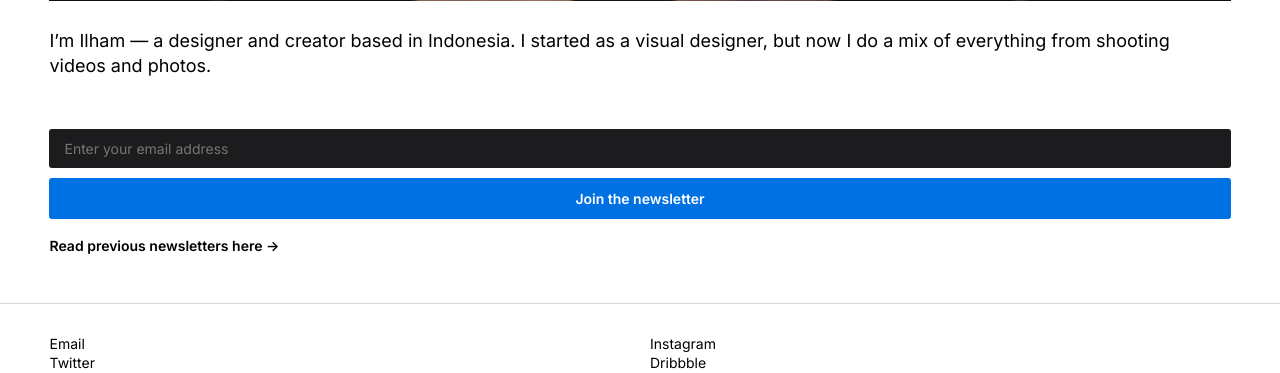
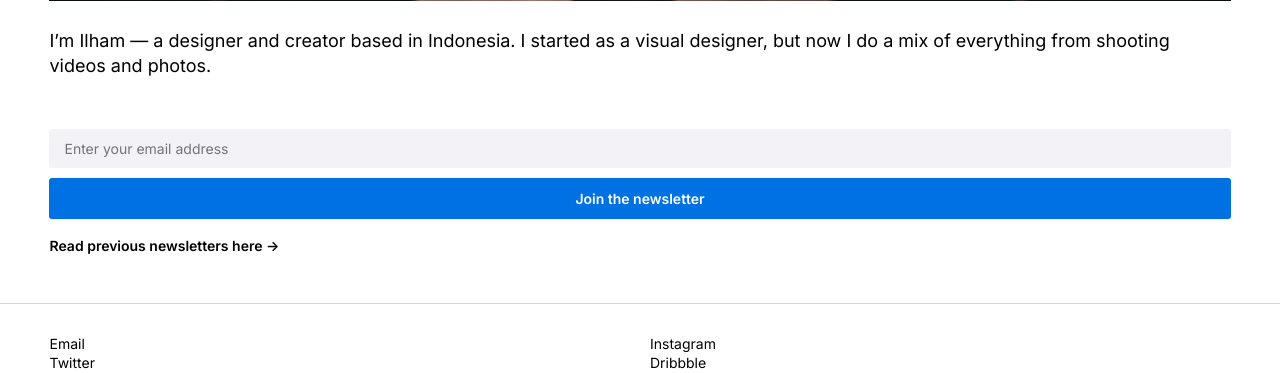
Before and after one commit to IlhamPrabaswara/ilham.xyz, a PHP site: page / in a window 1280 px wide. Shown: the part 962-1335 px from the top of the page. Run offline with PHP 8.4, Linux system fonts and the light colour scheme.

Commit message:
Change form input color based on light/dark theme

```diff
--- a/assets/styles/style.css
+++ b/assets/styles/style.css
@@ -33,6 +33,7 @@
     /* Light Mode */
     --background: var(--clr-white-100);
     --foreground: var(--clr-black-100);
+    --input-text: var(--clr-white-200);
     --nav-background: var(--clr-nav-light);
     --nav-accent: var(--clr-nav-light-accent);
     --btn-background: var(--clr-btn-light);
@@ -41,6 +42,7 @@
     :root {
         --background: var(--clr-black-100);
         --foreground: var(--clr-white-100);
+        --input-text: var(--clr-black-200);
         --nav-accent: var(--clr-nav-dark-accent);
         --nav-background: var(--clr-nav-dark);
         --btn-background: var(--clr-btn-dark);
@@ -149,7 +151,7 @@ button {
     width: 100%;
 }
 .newsletter input {
-    background-color: #1C1C1E;
+    background-color: var(--input-text);
     border: none;
     color: #8e8e93;
     padding: 11px 15px;
--- a/links/index.html
+++ b/links/index.html
@@ -48,7 +48,7 @@
                             <p>YOUTUBE</p>
                         </div>
                     </a>
-                    <a href="https://twitter.com">
+                    <a href="https://twitter.com/lifeapparatus">
                         <div class="social-banner twitter-banner">
                             <div class="social-icon">
                                 <svg width="45" height="45" viewBox="0 0 45 45" fill="none"
```
